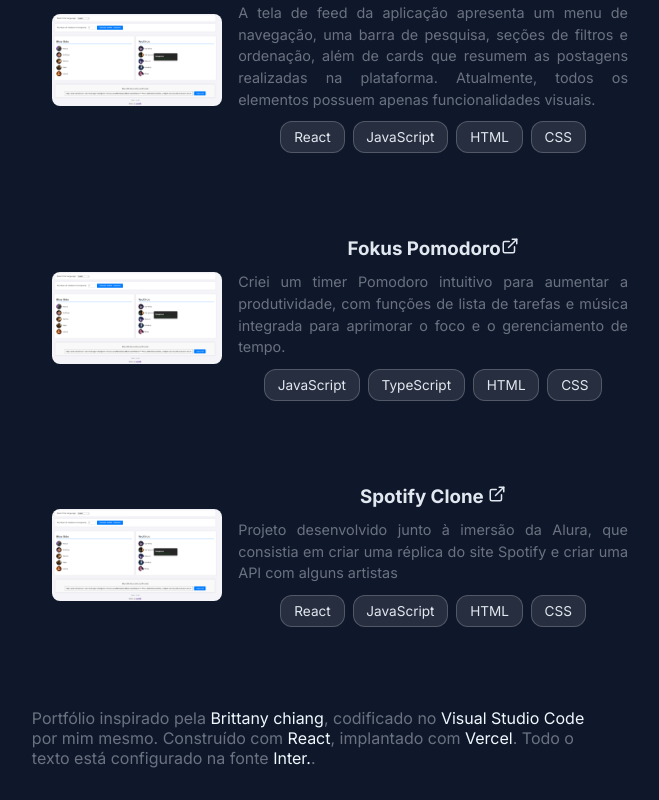
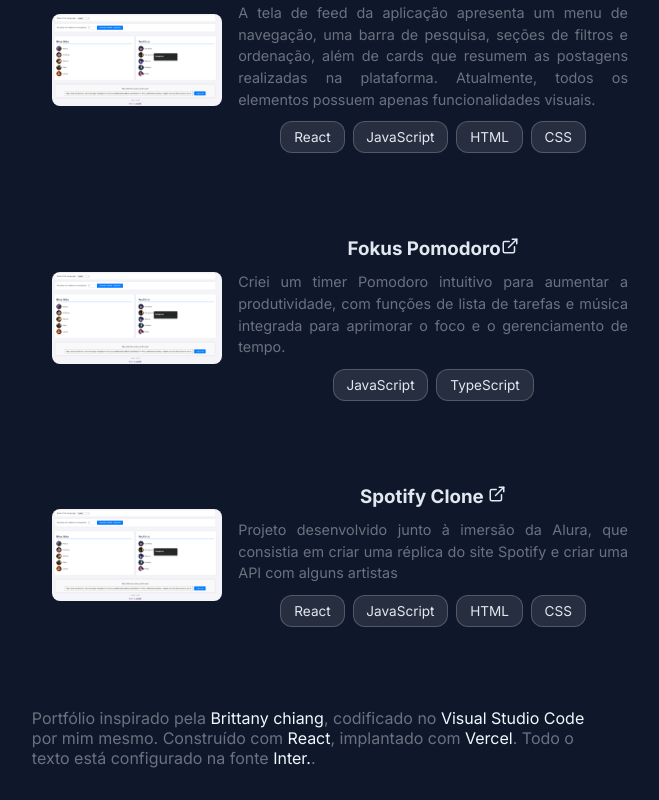
Before and after one commit to wcmF0/PortifolioReact, a React (Vite) app: page / in a window 1280 px wide. Shown: the part 1296-2096 px from the top of the page, without its empty margins (620-1279 px from the left). Built offline with nearby package versions, Linux system fonts and the light colour scheme.

Commit message:
Remove CSS/HTML tag from TextContent component

```diff
--- a/src/componentes/TextContent/index.jsx
+++ b/src/componentes/TextContent/index.jsx
@@ -187,8 +187,6 @@
                     <div className="tecnologias">
                       <span className="tag">JavaScript</span>
                       <span className="tag">TypeScript</span>
-                      <span className="tag">HTML</span>
-                      <span className="tag">CSS</span>
                     </div>
                   </div>
                 </div>
```
